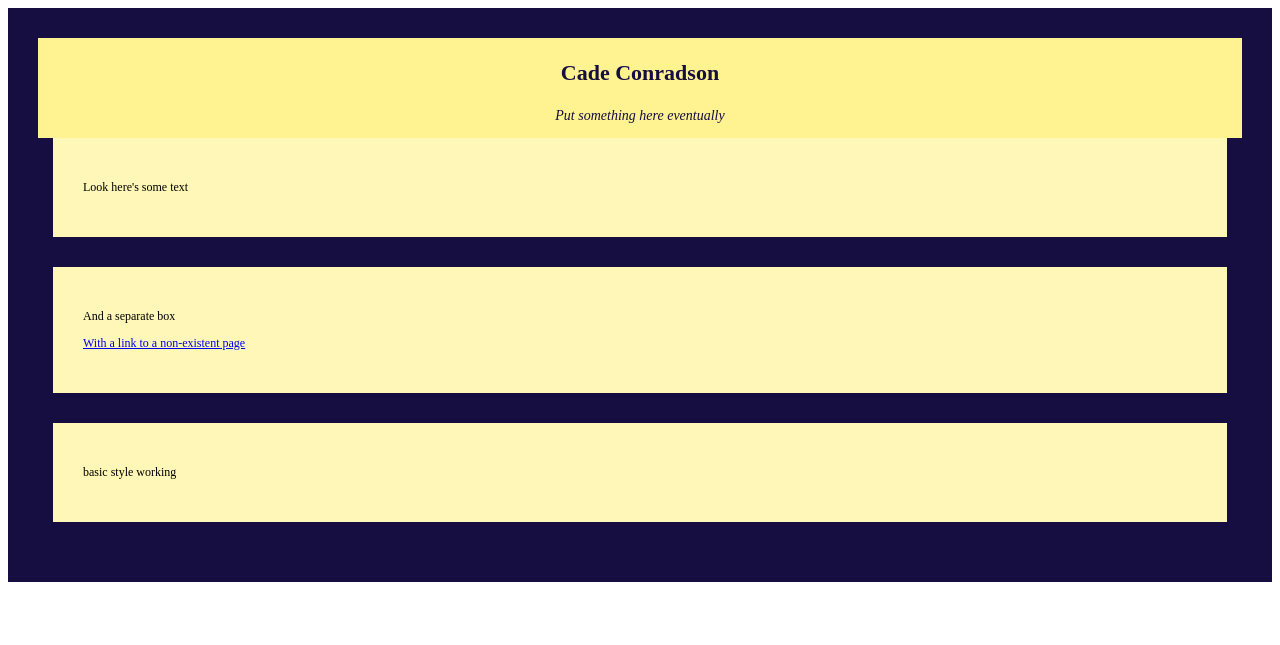
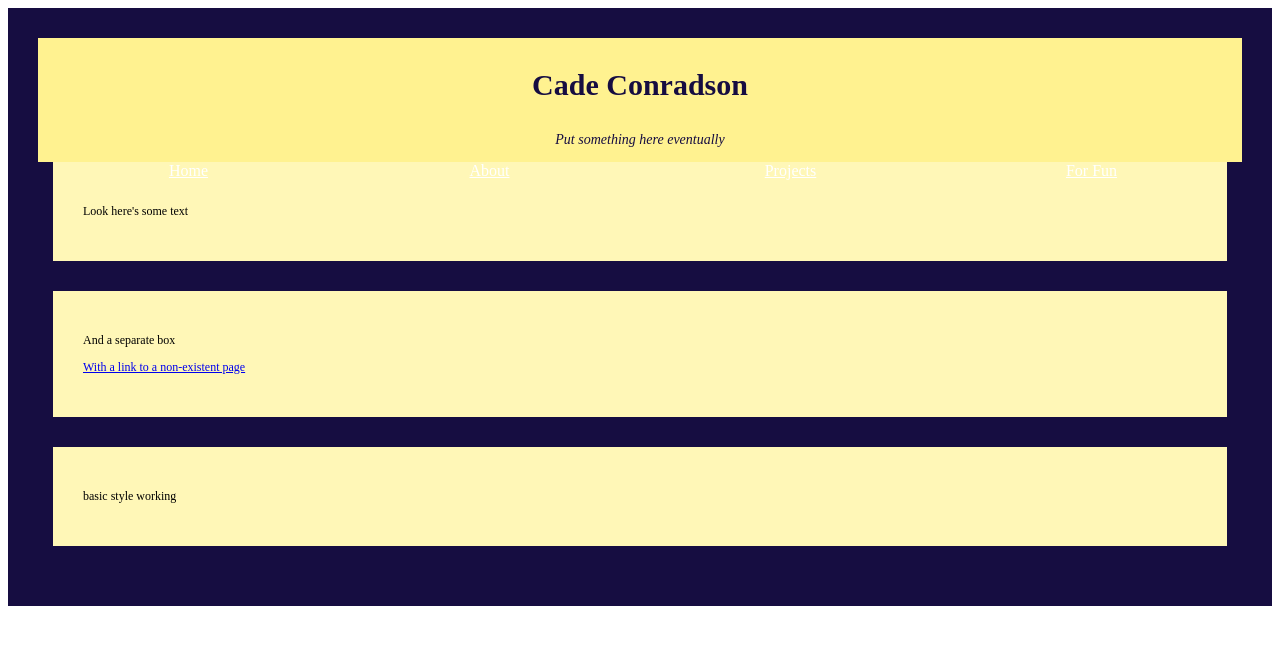
Before and after one commit to cconradson/cconradson.github.io, a Jekyll site: the page built from index.html, in a window 1280 px wide. Shown: the top 645 px of the page. Built offline with Jekyll 4.4.1, drawn with Linux system fonts in a browser that asks for light colours.

Commit message:
navbar attempt

```diff
--- /dev/null
+++ b/_includes/nav.html
@@ -0,0 +1,6 @@
+<div class="nav">
+	<a href="index.html">Home</a>
+	<a href="about.html">About</a>
+	<a href="projects.html">Projects</a>
+	<a href="interests.html">For Fun</a>
+</div>
--- a/_layouts/2column.html
+++ b/_layouts/2column.html
@@ -10,6 +10,8 @@
 
 		{% include top.html %}
 
+		{% include nav.html %}
+
 		{{ content }}
 
 	</div>
--- a/_layouts/default.html
+++ b/_layouts/default.html
@@ -9,6 +9,8 @@
 
 		{% include top.html %}
 
+		{% include nav.html %}
+
 		{{ content }}
 
 	</div>
--- a/assets/css/main.css
+++ b/assets/css/main.css
@@ -9,16 +9,30 @@ div[id="wrap"] {
 	margin: 0;
 }
 
-div[class="body"] {
+.body {
 	background-color: #fff7b7;
 	padding: 30px;
 	border-color: #160d41;
 	border-style: solid;
 	border-width: 0px 15px 30px 15px;
+	margin: 0
+}
+
+.nav {
+	background-color: #315bcc
+	margin: 0;
+}
+
+.nav a {
+	float: left;
+	text-align: center;
+	width: 25%;
+	color: #ffffff;
+	font-size: 16px;
 }
 
 h3[class="site.title"] {
-	font-size: 22px;
+	font-size: 30px;
 }
 
 p[class="site.description"] {
```
